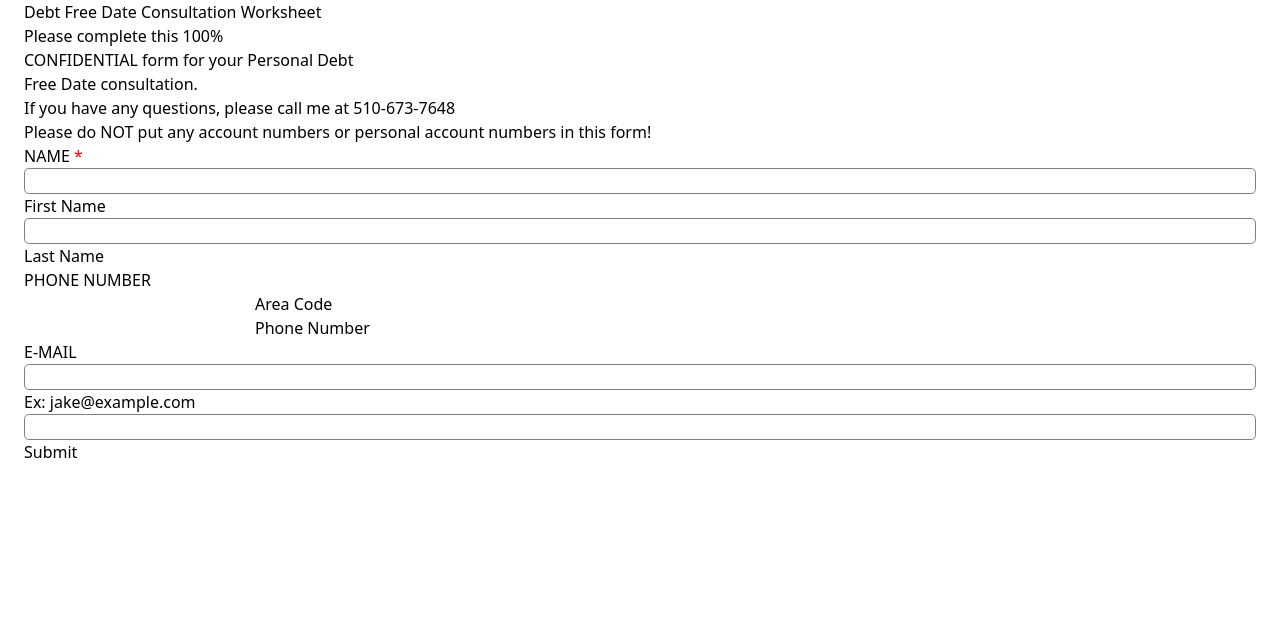
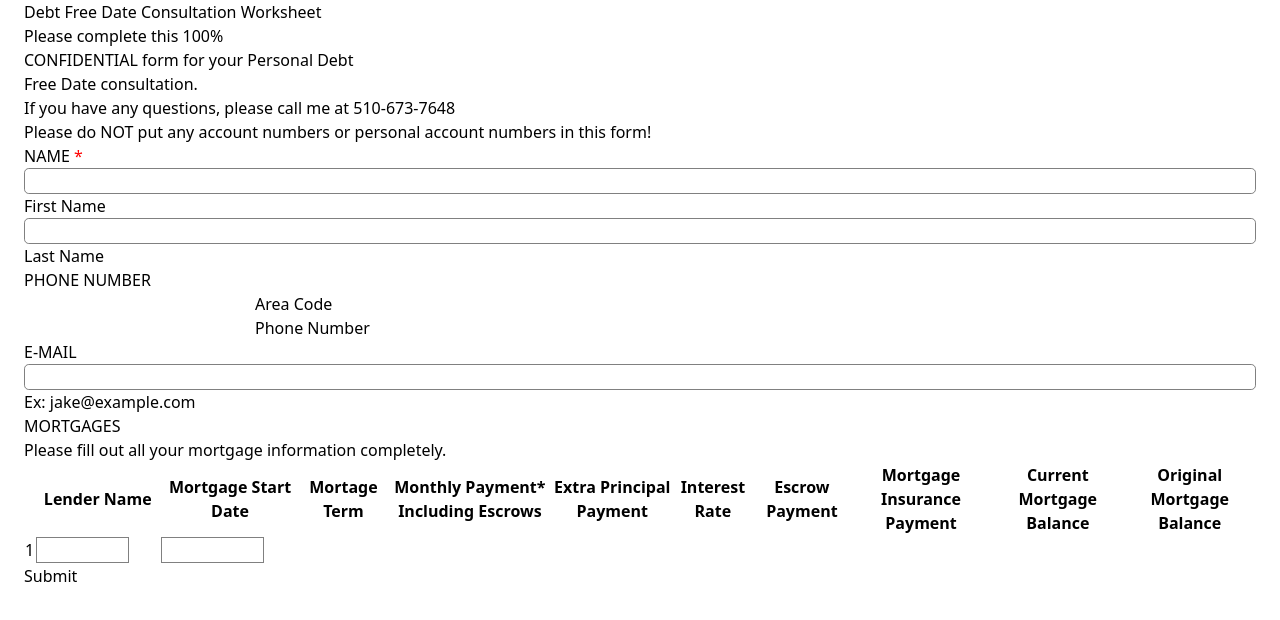
Before and after one commit to jameswu49/consultation-worksheet, a React (Vite) app in the folder vite-project/: page / in a window 1280 px wide. Shown: the top 620 px of the page. Built offline with nearby package versions, Linux system fonts and the light colour scheme.

Commit message:
created table

```diff
--- a/vite-project/src/components/Form.jsx
+++ b/vite-project/src/components/Form.jsx
@@ -1,6 +1,7 @@
 import { useState } from "react";
 import InputContainer from "./Input-Container";
 import Mortgages from "./Mortgages";
+import Table from "./Table";
 
 export default function Form() {
     const [firstName, setFirstName] = useState('')
@@ -25,6 +26,7 @@ export default function Form() {
                 <form onSubmit={handleFormSubmit}>
                     <InputContainer setFirstName={setFirstName} setLastName={setLastName} setEmail={setEmail} />
                     <Mortgages mortgage={mortgage} setMortgages={setMortgage} />
+                    {/* <Table /> */}
                     <button type="submit">Submit</button>
 
                 </form>
--- a/vite-project/src/components/Mortgages.jsx
+++ b/vite-project/src/components/Mortgages.jsx
@@ -6,9 +6,56 @@ export default function Mortgages({ mortgage, setMortgage }) {
         setMortgage(mortgage => ({ ...mortgage, ...updatedValue }))
     }
 
+    function Header() {
+        return (
+            <>
+                <div className="my-5">
+                    <h1 className="text-red-500 font-extrabold text-2xl">MORTGAGES</h1>
+                </div>
+                <p className="font-bold">Please fill out all your mortgage information completely.</p>
+            </>
+        )
+    }
+
+    function Table() {
+        return (
+            <>
+                <div className="overflow-auto">
+                    <table>
+                        <thead>
+                            <tr>
+                                <th></th>
+                                <th>Lender Name</th>
+                                <th>Mortgage Start Date</th>
+                                <th>Mortage Term</th>
+                                <th>Monthly Payment* Including Escrows</th>
+                                <th>Extra Principal Payment</th>
+                                <th>Interest Rate</th>
+                                <th>Escrow Payment</th>
+                                <th>Mortgage Insurance Payment</th>
+                                <th>Current Mortgage Balance</th>
+                                <th>Original Mortgage Balance</th>
+                            </tr>
+                        </thead>
+                        <tbody>
+                            <tr>
+                                <td>1</td>
+                                <td><input className="table" type="text" name="lender-name" /></td>
+                                <td><input className="table" type="text" name="mortgage-start-date" /></td>
+                            </tr>
+                        </tbody>
+                    </table>
+                </div>
+            </>
+        )
+    }
+
     return (
         <>
-            <input type="text" name="mortgage" className="input" onChange={handleChange} />
+            <section>
+                <Header />
+                <Table />
+            </section>
         </>
     )
 }
--- /dev/null
+++ b/vite-project/src/components/Table.jsx
@@ -0,0 +1,9 @@
+export default function Table() {
+    return (
+        <>
+            <div>
+                <h1 className="text-red-600 font-bold">MORTGAGES</h1>
+            </div>
+        </>
+    )
+}
--- a/vite-project/src/index.css
+++ b/vite-project/src/index.css
@@ -19,3 +19,8 @@ body {
     border-radius: 0.3rem;
     width: 100%;
 }
+
+.table {
+    border: 1px solid #808080;
+    width: 75%;
+}
```
